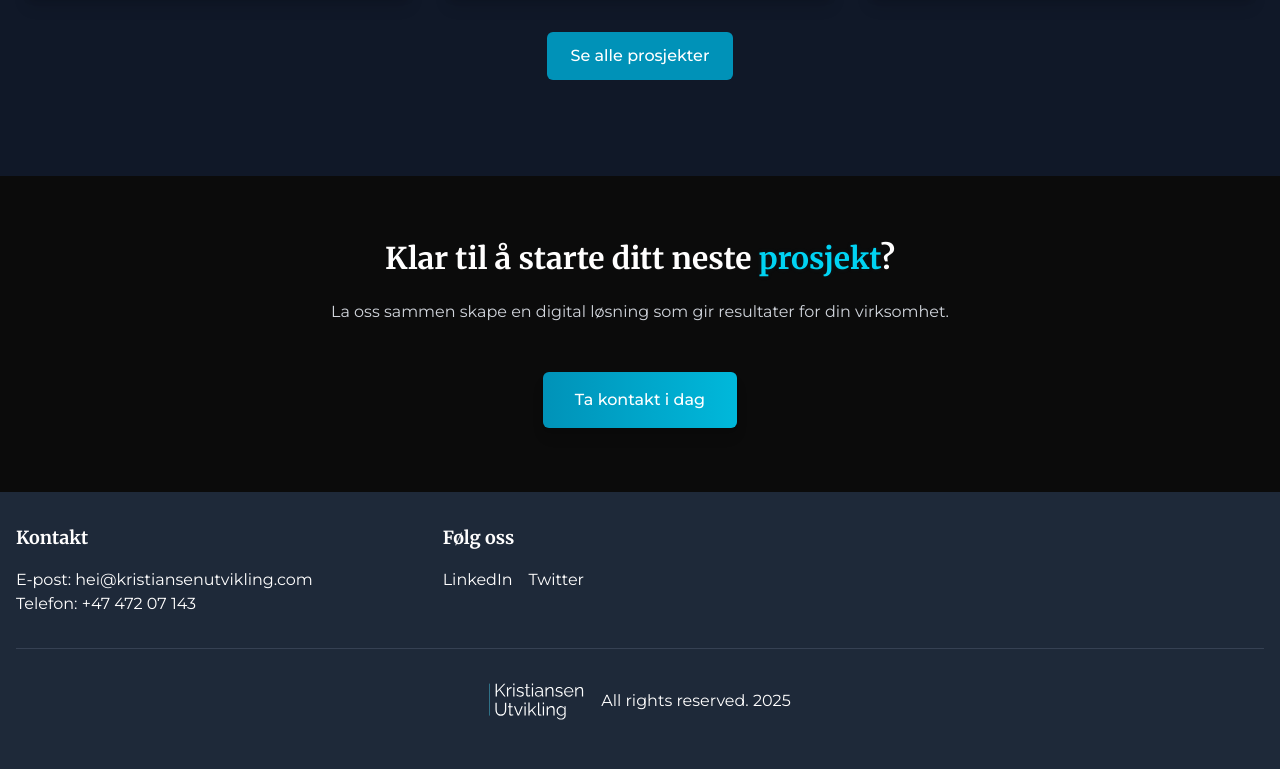
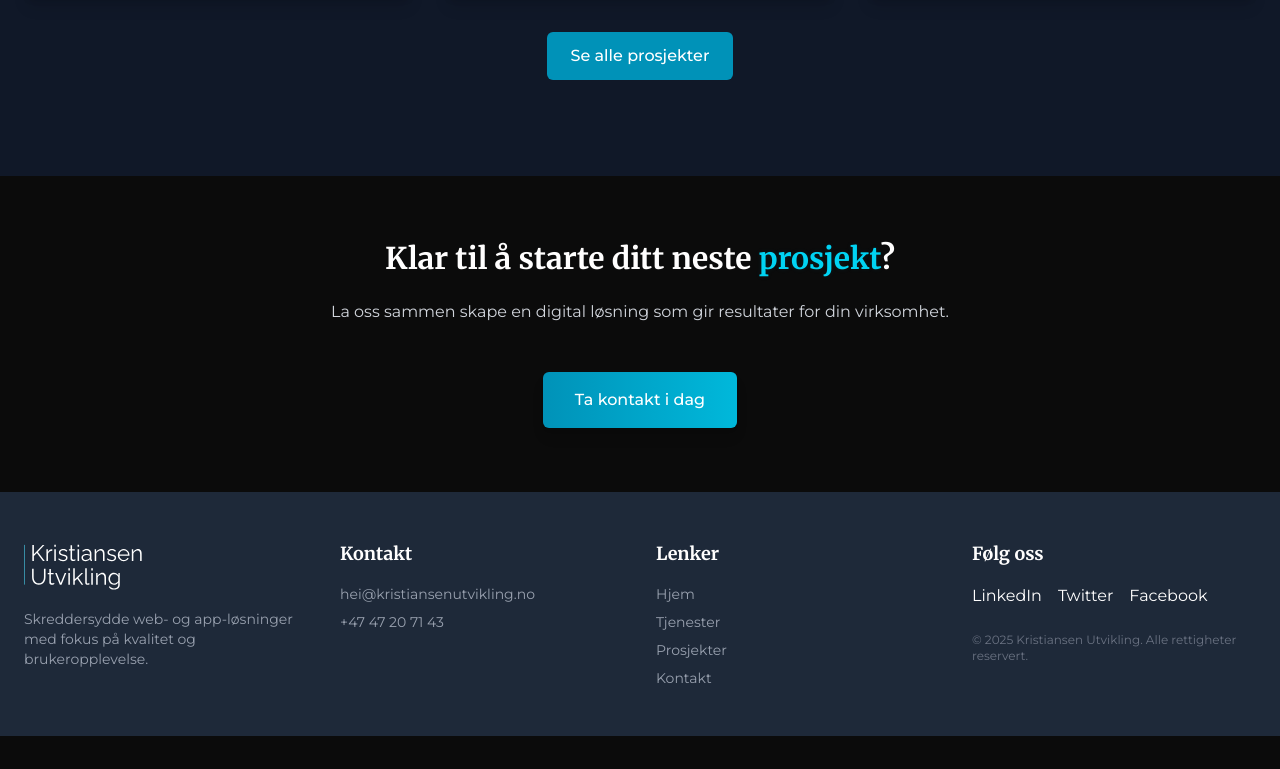
Before and after one commit to oddvarzk/kristiansenutvikling, a Next.js app: page / in a window 1280 px wide. Shown: the part 2734-3503 px from the top of the page. After the commit the page ends 3470 px from the top, so only its background shows below. Built offline with nearby package versions, Linux system fonts and the light colour scheme; no server answers.

Commit message:
Footer fixed

```diff
--- a/src/components/layout/Footer.tsx
+++ b/src/components/layout/Footer.tsx
@@ -1,42 +1,96 @@
+// src/components/Footer.tsx
+"use client";
+
+import React from "react";
 import Image from "next/image";
+import Link from "next/link";
 import LogoImage from "../../../public/images/logo.svg";
 
 export default function Footer() {
   return (
-    <footer className="bg-gray-800 text-white py-8">
-      <div className="container mx-auto px-4">
-        <div className="grid grid-cols-1 md:grid-cols-3 gap-8">
-          <div>
-            <h3 className="text-lg font-bold mb-4">Kontakt </h3>
-            <p>E-post: hei@kristiansenutvikling.com</p>
-            <p>Telefon: +47 472 07 143</p>
+    <footer className="bg-gray-800 text-white py-12">
+      <div className="container mx-auto px-6 grid grid-cols-1 md:grid-cols-4 gap-8">
+        {/* Brand & Description */}
+        <div className="flex flex-col items-start">
+          <Image
+            src={LogoImage}
+            alt="Kristiansen Utvikling Logo"
+            width={120}
+            height={48}
+            className="mb-4"
+            priority
+          />
+          <p className="text-gray-400 text-sm">
+            Skreddersydde web- og app-løsninger med fokus på kvalitet og
+            brukeropplevelse.
+          </p>
+        </div>
+
+        {/* Contact */}
+        <div>
+          <h3 className="text-lg font-semibold mb-4">Kontakt</h3>
+          <ul className="space-y-2 text-gray-400 text-sm">
+            <li>
+              <a
+                href="mailto:hei@kristiansenutvikling.no"
+                className="hover:text-white"
+              >
+                hei@kristiansenutvikling.no
+              </a>
+            </li>
+            <li>
+              <a href="tel:+4747207143" className="hover:text-white">
+                +47 47 20 71 43
+              </a>
+            </li>
+          </ul>
+        </div>
+
+        {/* Quick Links */}
+        <div>
+          <h3 className="text-lg font-semibold mb-4">Lenker</h3>
+          <ul className="space-y-2 text-gray-400 text-sm">
+            <li>
+              <Link href="/" className="hover:text-white">
+                Hjem
+              </Link>
+            </li>
+            <li>
+              <Link href="/tjenester" className="hover:text-white">
+                Tjenester
+              </Link>
+            </li>
+            <li>
+              <Link href="/projects" className="hover:text-white">
+                Prosjekter
+              </Link>
+            </li>
+            <li>
+              <Link href="/kontakt" className="hover:text-white">
+                Kontakt
+              </Link>
+            </li>
+          </ul>
+        </div>
+
+        {/* Social Media */}
+        <div>
+          <h3 className="text-lg font-semibold mb-4">Følg oss</h3>
+          <div className="flex space-x-4">
+            <a href="#" aria-label="LinkedIn" className="hover:text-blue-400">
+              LinkedIn
+            </a>
+            <a href="#" aria-label="Twitter" className="hover:text-blue-400">
+              Twitter
+            </a>
+            <a href="#" aria-label="Facebook" className="hover:text-blue-400">
+              Facebook
+            </a>
           </div>
-          <div>
-            <h3 className="text-lg font-bold mb-4">Følg oss</h3>
-            <div className="flex gap-4">
-              <a href="#" className="hover:text-blue-400">
-                LinkedIn
-              </a>
-              <a href="#" className="hover:text-blue-400">
-                Twitter
-              </a>
-            </div>
-          </div>
-        </div>
-        <div className="mt-8 pt-4 border-t border-gray-700 text-center">
-          <div className="flex justify-center items-center">
-            <Image
-              src={LogoImage}
-              alt="Kristiansen Utvikling Logo"
-              width={56}
-              height={56}
-              className="inline-block w-24 h-18"
-            />
-            <p className=" ml-4">
-              {" "}
-              All rights reserved. {new Date().getFullYear()}{" "}
-            </p>
-          </div>
+          <p className="mt-6 text-gray-500 text-xs">
+            © {new Date().getFullYear()} Kristiansen Utvikling. Alle rettigheter
+            reservert.
+          </p>
         </div>
       </div>
     </footer>
```
